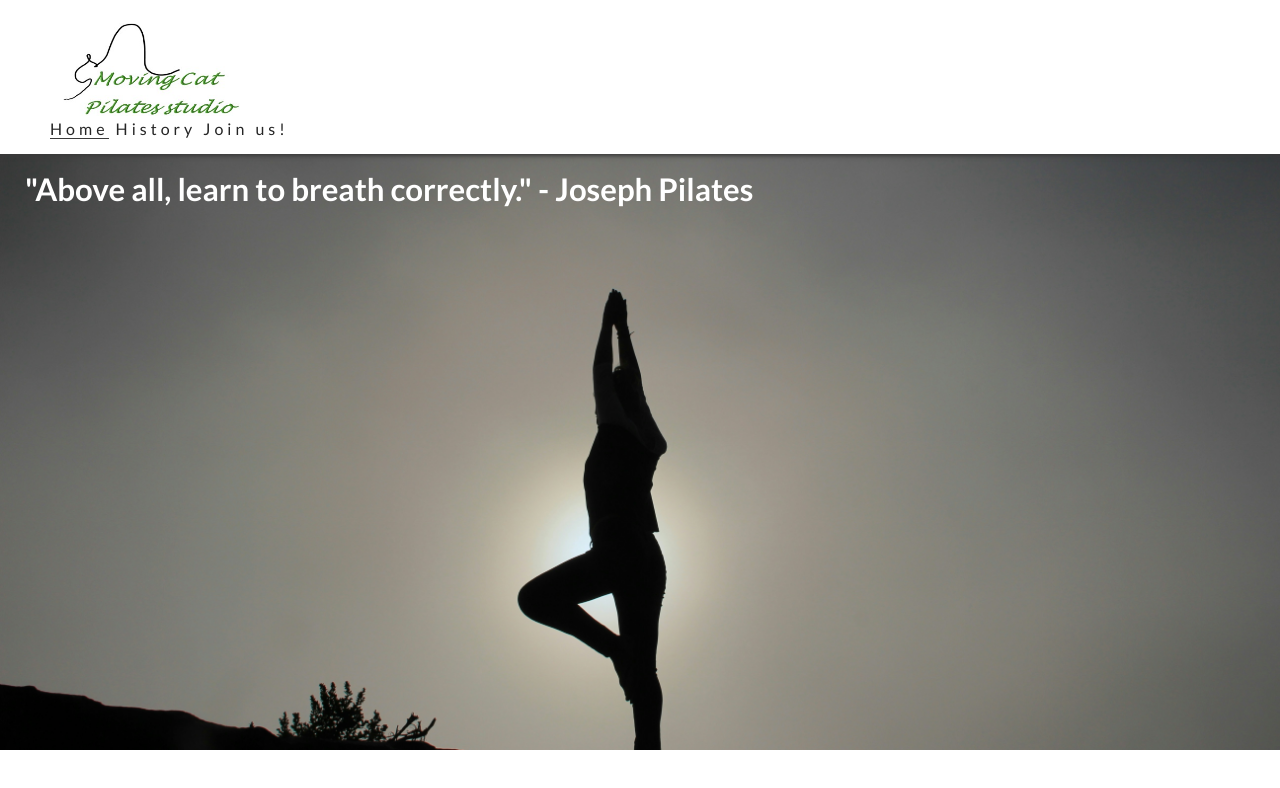
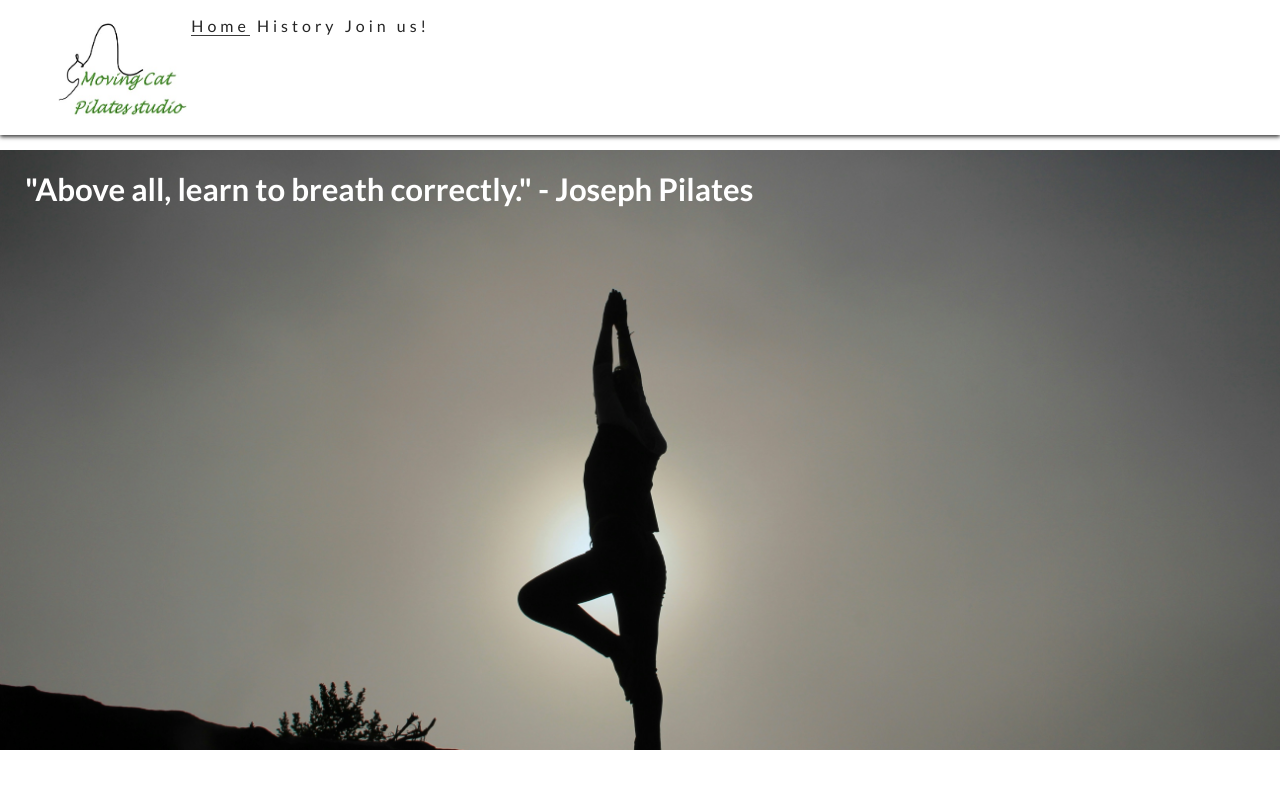
Before and after one commit to helsbels-del/Project-1, a plain HTML site: page index.html in a window 1280 px wide. Shown: the top 788 px of the page. Drawn offline with Linux system fonts and the light colour scheme.

Commit message:
chore: change position of logo

```diff
--- a/assets/css/style.css
+++ b/assets/css/style.css
@@ -41,9 +41,10 @@ header a {
 
 .mclogo {
 
-    width: 80%;
+    width: 100%;
     height: 100px;
     position: relative;
+
 }
 
 #quote {
--- a/index.html
+++ b/index.html
@@ -26,9 +26,9 @@
             <a href="index.html">
                 <img src="assets/images/logo.jpg" class="mclogo" alt="Moving cat logo">
             </a>
+            </div>
 
-            <!-- Nav Bar -->
-            <div>
+                <!-- Nav Bar -->
                 <nav>
                     <ul id="menu">
                         <li><a href="index.html" class="active">Home</a></li>
```
